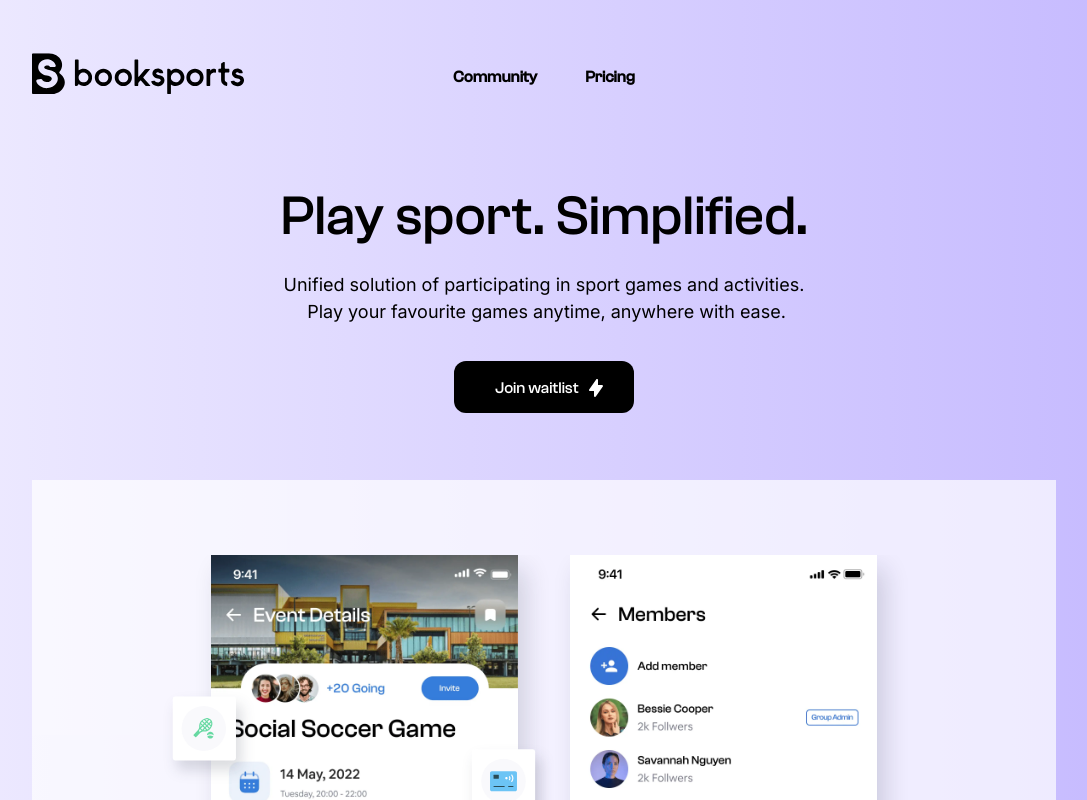
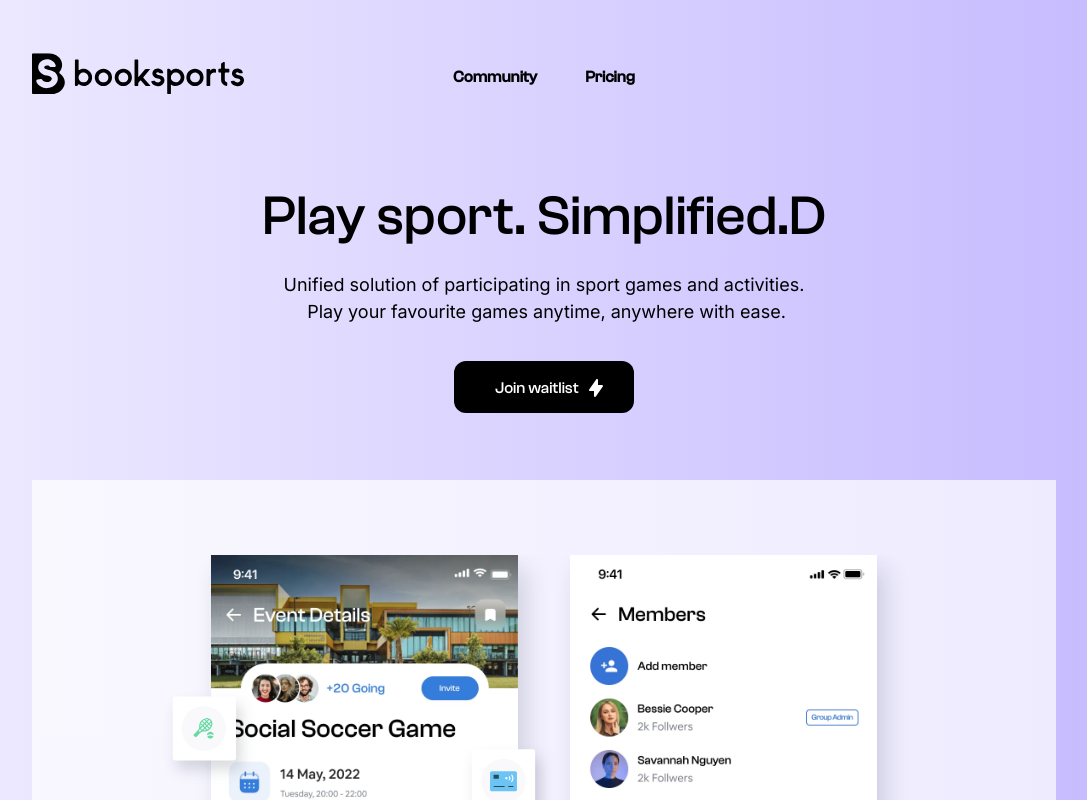
Before and after one commit to tanuj-22/booksports, a React (Create React App) app: page / in a window 1280 px wide. Shown: the top 800 px of the page, without its empty margins (96-1183 px from the left). Built offline with nearby package versions, Linux system fonts and the light colour scheme; a web font is replaced by a local one.

Commit message:
dev changes

```diff
--- a/src/Components/HomePageMainContent.js
+++ b/src/Components/HomePageMainContent.js
@@ -40,7 +40,7 @@ const HomePageMainContent = () => {
 
 
           <div data-aos="fade-up" className="bigText">
-            Play sport. Simplified.
+            Play sport. Simplified.D
           </div>
 
           <div className="smallText" data-aos="fade-up" data-aos-delay="50">
```
Also changed, not shown: firebase.json (added), 1 other file (tests, documents, lock files or other folders).
